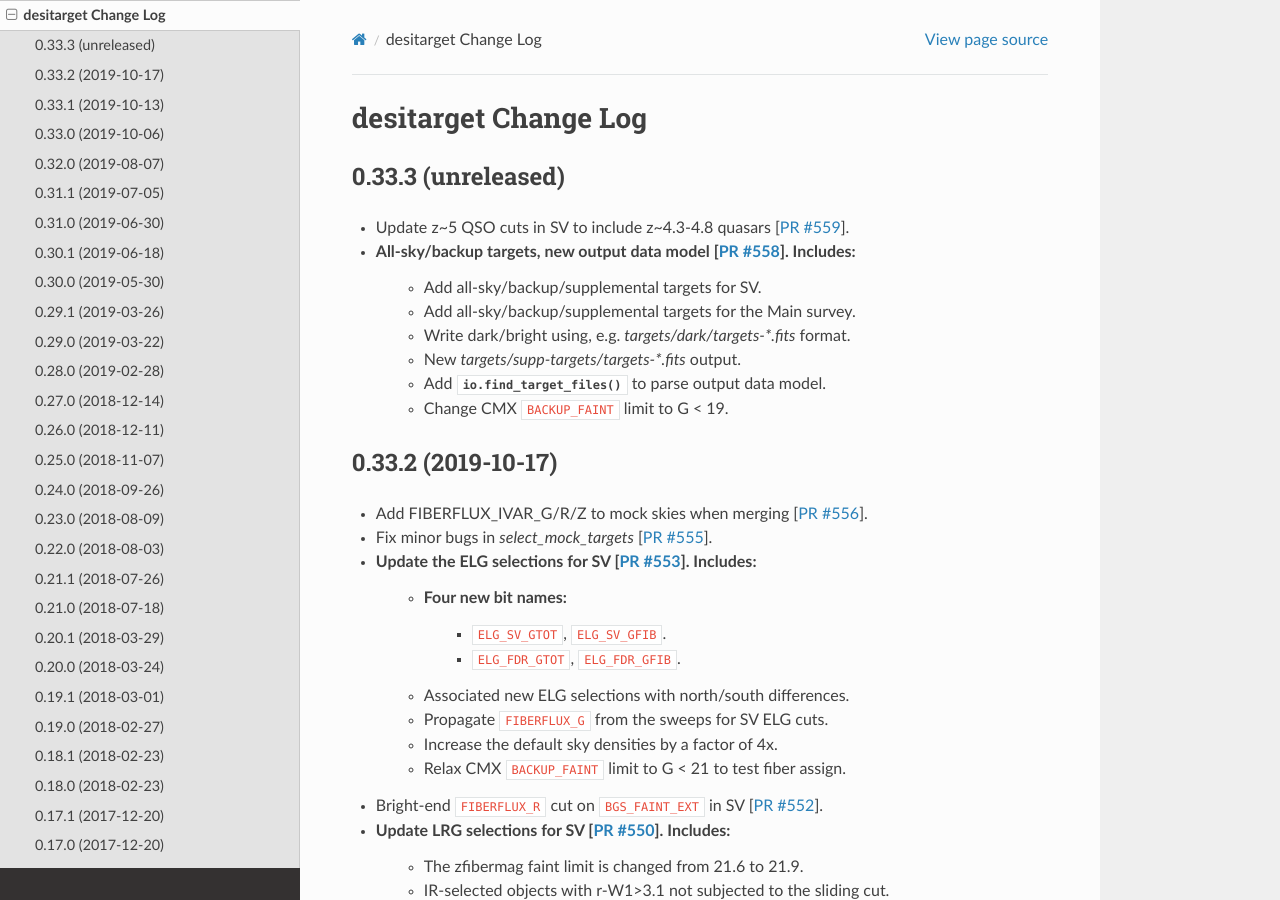
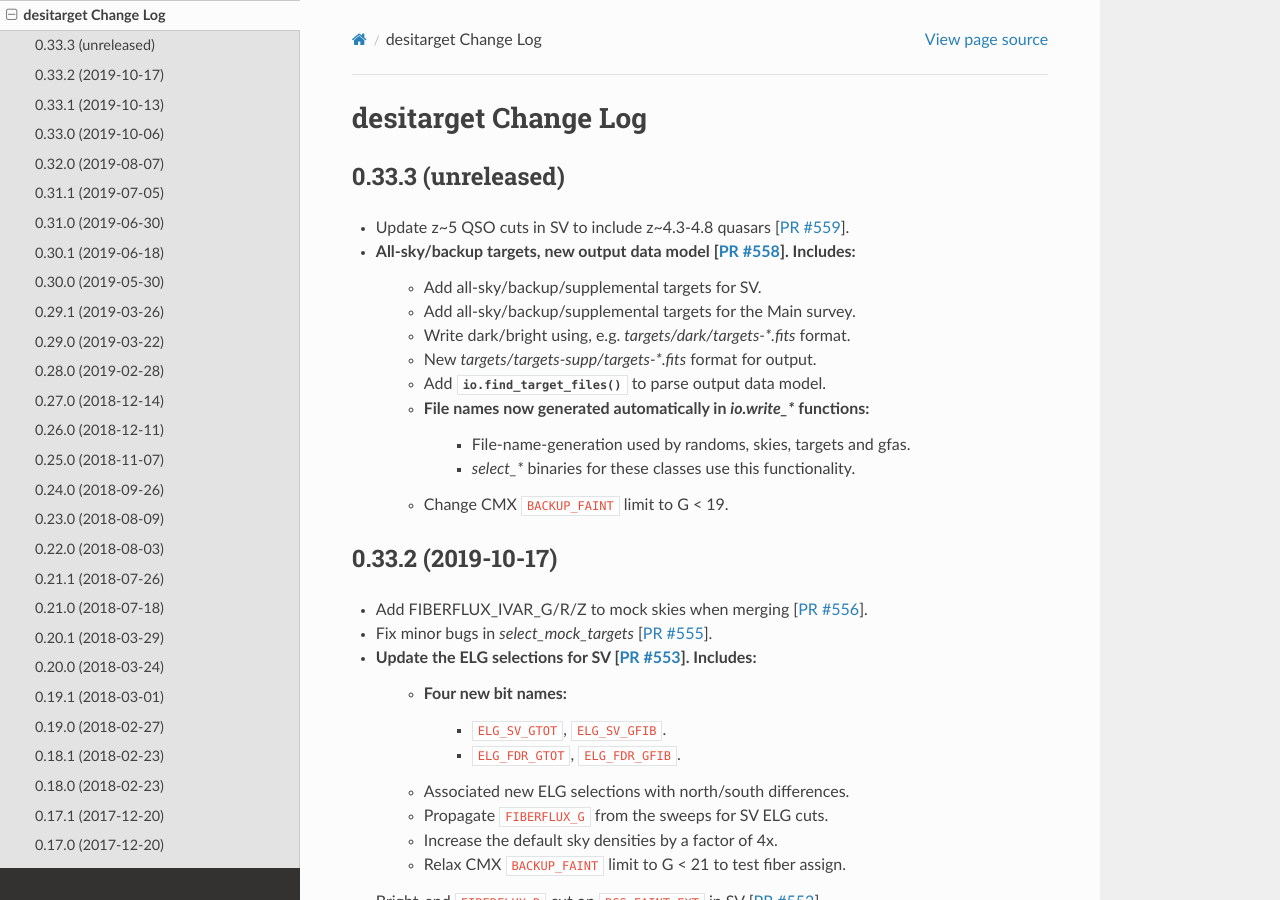
Before and after one commit to desihub/desitarget, a Sphinx documentation site: the page built from doc/changes.rst, in a window 1280 px wide and 900 px high. Built offline with Sphinx 7.4.7 and the Read the Docs theme 2.0.0, drawn with Linux system fonts in a browser that asks for light colours.

Commit message:
update changes docs

```diff
--- a/doc/changes.rst
+++ b/doc/changes.rst
@@ -10,8 +10,11 @@ desitarget Change Log
     * Add all-sky/backup/supplemental targets for SV.
     * Add all-sky/backup/supplemental targets for the Main survey.
     * Write dark/bright using, e.g. `targets/dark/targets-*.fits` format.
-    * New `targets/supp-targets/targets-*.fits` output.
+    * New `targets/targets-supp/targets-*.fits` format for output.
     * Add :func:`io.find_target_files()` to parse output data model.
+    * File names now generated automatically in `io.write_*` functions:
+        * File-name-generation used by randoms, skies, targets and gfas.
+        * `select_*` binaries for these classes use this functionality.
     * Change CMX ``BACKUP_FAINT`` limit to G < 19.
 
 .. _`PR #558`: https://github.com/desihub/desitarget/pull/558
```
